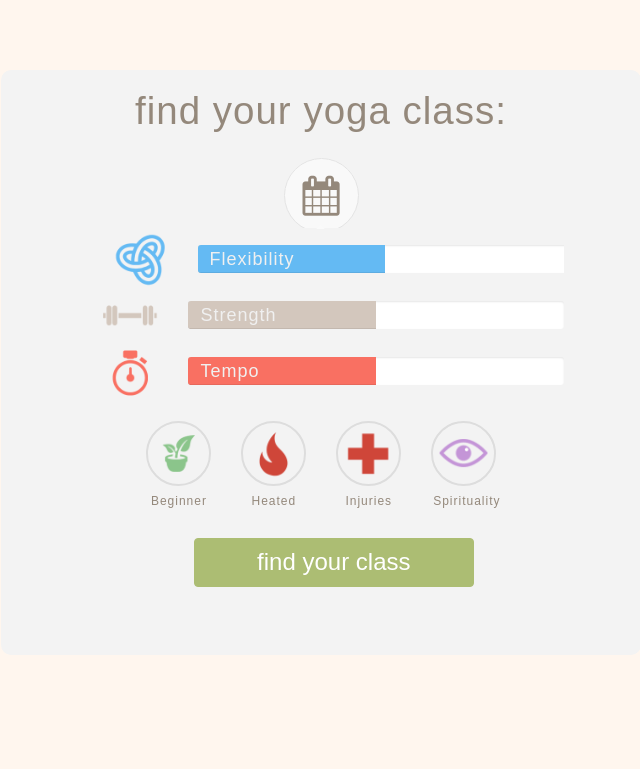
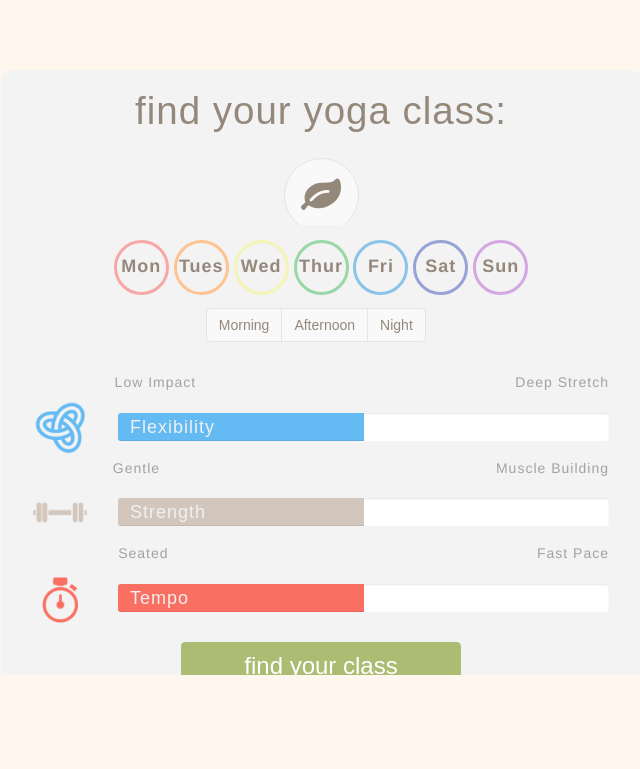
Before and after one commit to kespinola/omza-yoga, a PHP site: page /divinitree/index.php in a window 1280 px wide. Shown: the part 60-829 px from the top of the page, without its empty margins (319-959 px from the left). Run offline with PHP 8.4, Linux system fonts and the light colour scheme; some libraries are stand-ins or nearby versions; some web fonts are replaced.

Commit message:
Switch date with feature selection

```diff
--- a/body.php
+++ b/body.php
@@ -1,36 +1,50 @@
  <div class="content">
+    <div class="content-inner">
+                <!-- Wizard -->
+                <div class="pane pane1">
+                    <div class="sub-pane sub-pane1 t03">
+                            <div class="filter-btn t03">
+                                <i class="fa fa-cogs"></i>
+                            </div>
+                            <div class="pane1-head">
+                                <h1>find your yoga class:</h1>
+                            </div>
+                        <button type="button" class="btn btn-default large-round-btn sliding-btn t03"><i class="fa fa-leaf"></i></button>
+                        <div class="sliding-panel t03">
+                            <i class="fa fa-caret-up calander-caret"></i>
+                            <div class="sliding-panel-inner">
+                                <div class="node t02 js-node node-beginner" onClick="ga('send', 'event', 'node', 'click','Beginner');">
+                                        <span>Beginner</span>
+                                </div>
+                                <div class="node t02 js-node node-heated" onClick="ga('send', 'event','node', 'click','Heated');">
+                                    <span>Heated</span>
+                                </div>
+                                <div class="node t02 js-node node-injuries" onClick="ga('send', 'event','node', 'click','Injuries');">
+                                    <span>Injuries</span>
+                                </div>
 
-            <div class="content-inner">
-
-                <!--<div class="pane pane0">
-                    <div class="home-head"></div>
-                    <div class="home-mask">
-                        <div class="home-wrap">
-                            <h1 class="home-title">Yoga for you.</h1>
-                            <h4>Search by studio, teacher, or city</h4>
-                            <div class="home-search">
-                                <div class="input-group">
-                                    <input type="text" class="form-control">
-                                    <span class="input-group-btn">
-                                    <button class="btn btn-default home-search-btn" type="button">Search</button>
-                                </span>
+                                <div class="node t02 js-node node-spirit" onClick="ga('send', 'event','node', 'click', 'Spirit');">
+                                    <span>Spirituality</span>
+                                </div>
+                                <div class="node t02 js-node node-core" onClick="ga('send', 'event', 'node', 'click','Core');">
+                                    <span>Core</span>
+                                </div>
+                                <div class="node t02 js-node node-meditation" onClick="ga('send', 'event','node', 'click', 'Meditate');">
+                                    <span>Meditation</span>
+                                </div>
+                                <div class="node t02 js-node node-music" onClick="ga('send', 'event','node', 'click', 'Live Music');">
+                                    <span class="music-label">Live Music</span>
+                                </div>
+                                <div class="node t02 js-node node-stand" onClick="ga('send', 'event','node', 'click', 'Inversions');">
+                                    <span>Inversions</span>
+                                </div>
+                                <div class="node t02 js-node node-chanting" onClick="ga('send', 'event', 'node', 'click', 'Chanting');">
+                                    <span>Chanting</span>
                                 </div>
                             </div>
                          </div>
-                    </div>
-                </div>-->
 
-                <!-- Wizard -->
-                <div class="pane pane1">
-
-                    <div class="sub-pane sub-pane1 t03">
-                        <div class="filter-btn t03"><i class="fa fa-cogs"></i></div>
-                        <div class="pane1-head">
-                            <h1>find your yoga class:</h1>
-                        </div>
-                    <button type="button" class="btn btn-default large-round-btn calendar-btn t03"><i class="fa fa-calendar"></i></button>
-                    <div class="calendar-wrapper t03">
-                        <i class="fa fa-caret-up calander-caret"></i>
+                            <div class="top-panel t03 row">
                              <div class="week">
                                 <div class="day-0 day-btn t03" onClick="ga('send', 'event', 'day', 'click', 'Monday');">
                                     <span>Mon</span>
@@ -53,19 +67,25 @@
                                 <div class="day-6 day-btn t03" onClick="ga('send', 'event', 'day','click', 'Sunday');">
                                     <span>Sun</span>
                                 </div>
-                        </div>
-
-
                                 <div class="time-btns btn-group">
                                   <button type="button" class="time-btn node-morning btn btn-default" onClick="ga('send', 'event', 'time', 'click', 'Morning');">Morning</button>
                                   <button type="button" class="time-btn node-afternoon btn btn-default" onClick="ga('send', 'event', 'time', 'click', 'Afternoon');">Afternoon</button>
                                   <button type="button" class="time-btn node-night btn btn-default" onClick="ga('send', 'event','time', 'click', 'Night');">Night</button>
                                 </div>
-                    </div>
-                    <div class="class-features t03">
+
                              <div class="sliders">
 
+                                    <div class="row hidden-xs">
+                                        <div class="pull-left flex-header">
+                                            <h5>Low Impact</h5>
+                                        </div>
+                                        <div class="pull-right">
+                                            <h5>Deep Stretch</h5>
+                                        </div>
+                                    </div>
                                     <div class="js-slider slider nosel slider-flex">
+
+
                                         <div class="slider-img"></div>
 
                                         <div class="slider-bg t02">
@@ -77,6 +97,14 @@
 
                                         </div>
                                     </div>
+                                    <div class="row hidden-xs">
+                                        <div class="pull-left">
+                                            <h5>Gentle</h5>
+                                        </div>
+                                        <div class="pull-right">
+                                            <h5>Muscle Building</h5>
+                                        </div>
+                                    </div>
                                     <div class="js-slider slider nosel slider-strength">
                                         <div class="slider-img sprite"></div>
 
@@ -85,6 +113,15 @@
                                             <div class="slider-i t02">
                                                 <div class="slider-l">Strength</div>
                                             </div>
+                                        </div>
+                                    </div>
+
+                                    <div class="row hidden-xs">
+                                        <div class="pull-left">
+                                            <h5>Seated</h5>
+                                        </div>
+                                        <div class="pull-right">
+                                            <h5>Fast Pace</h5>
                                         </div>
                                     </div>
                                     <div class="js-slider slider nosel slider-tempo">
@@ -99,40 +136,8 @@
                                     </div>
                                     </div>
 
-                            <div class="nodes">
-                                <div class="node t02 js-node node-beginner" onClick="ga('send', 'event', 'node', 'click','Beginner');">
-                                    <span>Beginner</span>
+                                  <button type="button" class="btn btn-primary btn-large btn-find">find your class</button>
                               </div>
-                                <div class="node t02 js-node node-heated" onClick="ga('send', 'event','node', 'click','Heated');">
-                                    <span>Heated</span>
-                                </div>
-                                <div class="node t02 js-node node-injuries" onClick="ga('send', 'event','node', 'click','Injuries');">
-                                    <span>Injuries</span>
-                                </div>
-
-                                <div class="node t02 js-node node-spirit" onClick="ga('send', 'event','node', 'click', 'Spirit');">
-                                    <span>Spirituality</span>
-                                </div>
-                                <div class="detail-nodes">
-                                    <div class="node t02 js-node node-core" onClick="ga('send', 'event', 'node', 'click','Core');">
-                                        <span>Core</span>
-                                    </div>
-                                    <div class="node t02 js-node node-meditation" onClick="ga('send', 'event','node', 'click', 'Meditate');">
-                                        <span>Meditation</span>
-                                    </div>
-                                    <div class="node t02 js-node node-music" onClick="ga('send', 'event','node', 'click', 'Live Music');">
-                                        <span class="music-label">Live Music</span>
-                                    </div>
-                                    <div class="node t02 js-node node-stand" onClick="ga('send', 'event','node', 'click', 'Inversions');">
-                                        <span>Inversions</span>
-                                    </div>
-                                    <div class="node t02 js-node node-chanting" onClick="ga('send', 'event', 'node', 'click', 'Chanting');">
-                                        <span>Chanting</span>
-                                    </div>
-
-                                </div>
-                            </div>
-                            <button type="button" class="btn btn-primary btn-large btn-find">find your class</button>
                             </div>
                         </div>
 
@@ -143,8 +148,8 @@
                             </ul>
                         </div>
                     </div>
+
                 </div>
-
                 <!-- Class View -->
             <div class="pane pane2">
                 <div class="detail">
@@ -153,4 +158,3 @@
         </div>
     </div>
 </div>
-    </div>
--- a/css/main.css
+++ b/css/main.css
@@ -174,7 +174,7 @@ textarea {
   Shift up for Show Hide Calander
 */
 .shift-down{
-  bottom: 0px !important;
+  bottom: 100px !important;
 }
 /*
  * Extends the .visuallyhidden class to allow the element to be focusable
@@ -366,9 +366,12 @@ h2{
   }
 
 .time-btns{
-  margin: 8px 0px 8px 0px;
-width: 275px;
-bottom: 15px;
+  width: 85%;
+  top: 3px;
+  margin-left: 10%;
+  margin-right: auto;
+  display: block;
+  position: relative;
 }
 .btn-default:hover, .btn-default:active, .btn-default:focus, .btn-default.on{
   color: #D5BBA3;
@@ -732,22 +735,21 @@ display: none;
   vertical-align: top; }
 
 .pane1 {
-  height: 650px;
+  height: 750px;
   overflow: visible;
   margin-top: 20px;
  }
 
 .sub-pane1 {
   display: none;
-  overflow-x: hidden;
-  overflow-y: scroll;
+  overflow: hidden;
   width: 100%;
   border-radius: 10px;
   text-align: center;
   padding-bottom: 5px;
   width: 330px;
   background-color: #f3f3f3;
-  height: 585px;
+  height: 665px;
    }
 @media (min-width:500px){
   .mode-1 .sub-pane1{
@@ -755,8 +757,8 @@ display: none;
   }
 }
   .day-btn{
-    width: 60px;
-  height: 60px;
+    width: 55px;
+  height: 55px;
   display: inline-block;
   border-radius: 100px;
   border: 3px solid #dddddd;
@@ -764,29 +766,29 @@ display: none;
   cursor: pointer;
   }
   .day-btn span{
- margin-top: 14px;
+ margin-top: 11px;
 display: block;
 font-size: 18px;
 font-weight: bold;
   }
-.class-features{
+.top-panel{
   background-color: #f3f3f3;
   position:relative;
-  bottom:255px;
+  bottom: 410px;
   width: 290px;
   height: 260px;
-  padding-left: 4%;
-}
-.mode-1 .class-features{
+}
+
+.mode-1 .top-panel{
   width: 100%;
 }
-@media all and (min-width:492px){
-  .mode-1 .class-features{
-    bottom: 190px;
+@media all and (min-width:525px){
+  .mode-1 .top-panel{
+    bottom: 287px;
   }
 }
 @media all and (min-width:965px){
-    .mode-1 .class-features{
+    .mode-1 .top-panel{
 
   }
 }
@@ -1194,7 +1196,7 @@ margin-left: 3px; }
 
 .mode-1 .sub-pane1 {
   display: block;
-  width: 100%;
+  width: 90%;
   margin: auto;
    }
 
@@ -1230,7 +1232,7 @@ transition: all .02s ease-in;
       padding-left: 30px;
     }
    }
-   @media (min-width: 800px){
+   @media (min-width: 1000px){
       .mode-1 .sub-pane1{
         width: 50%;
       }
@@ -1261,7 +1263,8 @@ transition: all .02s ease-in;
   position: relative;
   margin-right: auto;
   margin-left: auto;
-  width: 75%; }
+  margin-top: 70px;
+  width: 90%; }
 
 .sliders{
   margin-top: 10px;
@@ -1270,8 +1273,13 @@ transition: all .02s ease-in;
 .mode-1 .week{
   margin-left: auto;
   margin-right: auto;
-  bottom: 31px;
-  position: relative;
+  top: 15px;
+  height: 400px
+  position: relative;
+  background-color: #f3f3f3;
+}
+.mode-4 .sub-pane1{
+  height: 590px;
 }
 .week{
   width: 260px;
@@ -1280,7 +1288,21 @@ transition: all .02s ease-in;
   position: relative;
   bottom: 30px;
 }
-/*Show and Hide Calendar*/
+.mode-4 .week{
+  top: 17px;
+}
+.class-rating-i-undefined{
+  background-color: #e4e4e4;
+}
+
+.mode-4 .time-btns{
+  width: 97%;
+  margin-left: 0px;
+}
+.mode-4 .sliders h5{
+  font-size: 12px;
+}
+/*Show and Hide Sliding Panel*/
 
 .large-round-btn{
   height: 75px;
@@ -1289,51 +1311,71 @@ transition: all .02s ease-in;
   border-radius: 100px;
 
 }
-.calendar-btn{
+.sliding-btn{
 
   margin-bottom: 15px;
 
 }
-.mode-1 .calendar-btn{
+.mode-1 .sliding-btn{
   right: 0px;
 }
-.calendar-btn:focus, .calendar-btn:active{
+.sliding-btn:focus, .sliding-btn:active{
   outline: none;
 
 }
-.calendar-btn .fa-calendar{
+.sliding-btn .fa{
   font-size: 40px;
 }
-.calendar-wrapper{
+.sliding-panel{
   background-color: #fafafa;
   position: relative;
   width: 290px;
   text-align: center;
-  padding: 10px;
   float: center;
 }
-.mode-1 .calendar-wrapper{
+
+.sliding-panel-inner{
   width: 100%;
-}
-
-.sub-pane1{
-  width:282px;
-}
+  margin-left: 4%;
+  margin-right: auto;
+  position: relative;
+  bottom: 65px;
+}
+.mode-4 .sliding-panel-inner{
+  height: 367px;
+}
+.mode-4 .top-panel{
+  height: 450px;
+}
+.mode-1 .sliding-panel{
+  width: 100%;
+}
+
 .calander-caret{
 position: relative;
-bottom: 42px;
+bottom: 30px;
 font-size: 53px;
 color: #fafafa;
-z-index: 100;
+
 }
 /**
  * SLIDERS
  */
+
+.top-panel .pull-left h5{
+  position: relative;
+  left: 169%;
+
+ }
+ .top-panel h5{
+   color: #a2a2a2;
+ }
+ .flex-header h5{
+  left: 100% !important;
+ }
 .slider {
   position: relative;
-  height: 51px;
-  padding-top: 12px;
-  margin-top: 5px;
+  height: 50px;
    }
 
 .slider-img {
@@ -1373,6 +1415,7 @@ z-index: 100;
 .slider-bg {
   background-color: #fff;
   border-radius: 3px;
+  top: 12px;
   font-family: 'Allerta', sans-serif;
   height: 28px;
   margin-left: 85px;
@@ -1490,9 +1533,6 @@ width: 199px;
 .slider-i .slider-l {
   color: #f0f0f0; }
 
-.slider-flex{
-  margin-left: 2%;
-}
 
 
 .node {
@@ -1511,7 +1551,6 @@ width: 199px;
   cursor: pointer;
    }
 .detail-nodes{
-  display:none;
 }
   .node span {
     margin-top: 70px;
@@ -1689,6 +1728,7 @@ margin:0px;
   position:relative;
   margin-right: auto;
   margin-left: auto;
+  padding-left: 8px;
   bottom: 28px;
 }
 .room-name{
@@ -1952,17 +1992,15 @@ margin-bottom: 15px;
 /**
  * Media Queries
  */
- @media screen and (max-width: 720px){
-  .nodes{
-    margin-left: 10%;
-  }
- }
+
  @media only screen and (min-width: 500px){
   .detail-title{
     font-size: 1em;
     margin-top: 6px;
   }
-
+.time-btns{
+  margin-left: 25%
+}
  }
  @media screen and (max-width:400px){
     .description-head{
@@ -1976,6 +2014,10 @@ margin-bottom: 15px;
       font-size: 18px;
     }
  }
+
+ @media all and (min-width: 496px){
+
+ }
 @media only screen and (min-width: 720px) {
   .content {
     max-width: none; }
@@ -1988,7 +2030,9 @@ margin-bottom: 15px;
 
   .no-fil.mode-1 .slider-bg, .no-fil.mode-1 .node {
     opacity: 1; }
-
+.time-btns{
+  margin-left: 32%
+}
 
   .mode-1 .sub-pane1 h1 {
     font-size: 2.75em;
--- a/divinitree/css/embed.css
+++ b/divinitree/css/embed.css
@@ -26,3 +26,6 @@ margin-left: 0px;
 	font-weight: 400;
 	color: #ddd;
 }
+.mode-4 .sub-pane1{
+	bottom: 42px;
+}
--- a/help-section.php
+++ b/help-section.php
@@ -57,7 +57,7 @@
 					<div class="col-sm-12 col-md-8 col-md-offset-2">
 						<h4 class="semi-bold">Flexibility</h4>
 					<div class="row">
-						<div class="pull-left">
+						<div class="pull-left flex-header">
 						<h5>Low Impact</h5>
 					</div>
 					<div class="pull-right">
@@ -80,12 +80,12 @@
 												<h4 class="semi-bold">Tempo</h4>
 					<div class="row">
 						<div class="pull-left">
-						<h5>Motionless</h5>
+							<h5>Seated</h5>
+						</div>
+						<div class="pull-right">
+							<h5>Fast Pace</h5>
+						</div>
 					</div>
-					<div class="pull-right">
-						<h5>Fast Pace</h5>
-					</div>
-				</div>
 						<div class="progress">
 						  <div class="progress-bar" role="progressbar" aria-valuenow="60" aria-valuemin="0" aria-valuemax="100" style="width: 50%; background-color:#f97062">
 						    <span class="sr-only"></span>
--- a/js/main.js
+++ b/js/main.js
@@ -108,12 +108,12 @@
 
 	function reset_filter(){
 		$('.nodes, .week').css('width','100%');
-		$('.sliders').css('width','75%');
+		$('.sliders').css('width','90%');
 		$('.filter-btn').css('display','none').removeClass('left-shift-filter');
 		$('.sub-pane1').removeClass('hide-filter');
-		$('.sliders, .nodes, .class-features, .calendar-wrapper, .time-btns, .calendar-btn').removeClass('hidden');
+		$('.sliders, .nodes, .top-panel, .sliding-panel, .time-btns, .sliding-btn').removeClass('hidden');
 		$('.time-btns').removeClass('inline-block');
-		$('.detail-nodes').addClass('hidden');
+
 
 	};
 	function node_html (on, type, label) {
@@ -168,7 +168,7 @@
 			+	'<div class="class-left hook-teacher" data-id="'+this.class_id+'">'
 			+		'<div class="class-icon" style="background-image:url('+image+')"></div>'
 			+		'<div class="class-sub">'+this.teacher_name+'</div>'
-			+	'<div class="class-rating"><div class="class-rating-i class-rating-i-'+this.fit_score+'" style="width:'+this.omza_fit+'%"></div></div>'
+			+	'<div class="class-rating"><div class="class-rating-i" style="width:'+this.omza_fit+'%"></div></div>'
 			+	'</div>'
 			+	'<div class="class-right">'
 			+		'<h3>'+this.class_name+'</h3>'
@@ -269,6 +269,7 @@
 	}
 
 	function filterData () {
+
 		var results = [], fit_diff = {}, fit_avg = {}, fit_list = {}, attrs = {}, nodes = {}, days ={}, num = 0, attr_length = 0;
 		// Get slider settings
 		$.each(['strength','spirit','flex','balance','tempo'], function(i,e,j){
@@ -405,13 +406,13 @@
 		})
 	});
 
-	$doc.on('click', '.calendar-btn', function(){
-		$('.class-features').toggleClass('shift-down')
+	$doc.on('click', '.sliding-btn', function(){
+		$('.top-panel').toggleClass('shift-down')
 	});
 
 
-	$doc.on('mouseleave', '.calendar-wrapper', function(){
-		$('.class-features').removeClass('shift-down')
+	$doc.on('mouseleave', '.sliding-panel', function(){
+		$('.top-panel').removeClass('shift-down')
 	});
 
 	$doc.on('click', '.day-btn', function(){
@@ -473,7 +474,7 @@
 
 	$doc.on('click touchend', '.filter-btn, .hook-class',function(){
 		$('.sub-pane1').toggleClass('hide-filter');
-		$('.sliders, .nodes, .time-btns, .calendar-wrapper, .calendar-btn, .class-features').toggleClass('hidden');
+		$('.sliders, .nodes, .time-btns, .sliding-panel, .sliding-btn, .top-panel').toggleClass('hidden');
 		$('.filter-btn').toggleClass('left-shift-filter');
 		$('.sub-pane2').toggleClass('no-shift-right');
 
```
Lines whose indentation alone changed are shown as unchanged.
